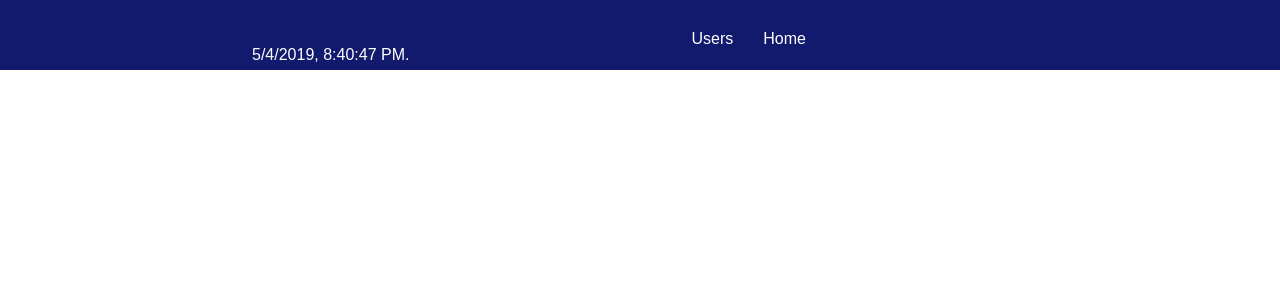
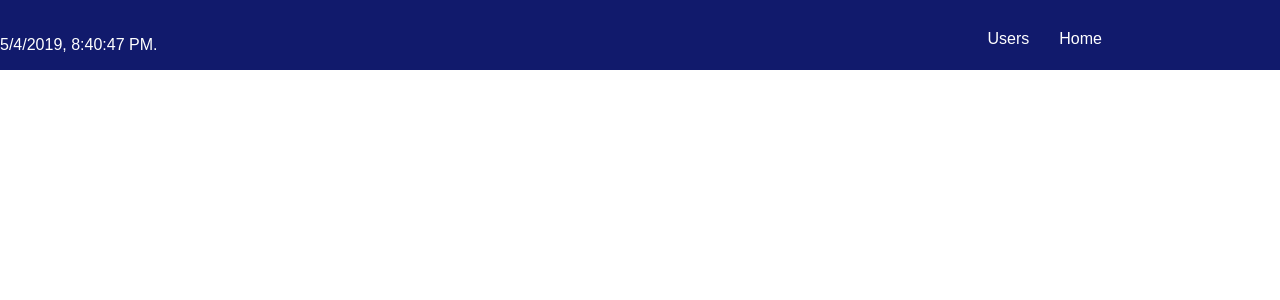
Before and after one commit to Manjukcthapa/cryptocoin, a React (Create React App) app: page / in a window 1280 px wide. Shown: the top 300 px of the page. Built offline with nearby package versions, Linux system fonts and the light colour scheme; no server answers.

Commit message:
change some style

```diff
--- a/src/App.css
+++ b/src/App.css
@@ -54,7 +54,8 @@ nav{
     display:flex;
     flex-direction: row;
     text-align: center;
-    justify-content: space-evenly;
+    justify-content: flex-start;
+
     background:#111A6C;
     color:white;
     height:70px;
@@ -62,7 +63,7 @@ nav{
 
 }
 
-.navlink {
+.navlink1 {
   color:white;
   text-decoration: none;
   margin-left: 30px;
@@ -70,3 +71,15 @@ nav{
 
 
 }
+
+.navlink{
+  color:white;
+  text-decoration: none;
+  margin-top: 20px;
+
+}
+
+.navlink2{
+  margin-left: 800px;
+  margin-top: 30px;
+}
--- a/src/App.js
+++ b/src/App.js
@@ -77,11 +77,9 @@ class App extends Component {
             <div className="navlink">
             <Clock/>
             </div>
-            <div className="navlink">
-              <NavLink className="navlink" to="/signup">Users</NavLink>
-              <NavLink className="navlink" to="/Home">Home</NavLink>
-            </div>
-            <div className="navlink">
+            <div className="navlink navlink2">
+              <NavLink className="navlink1" to="/signup">Users</NavLink>
+              <NavLink className="navlink1" to="/Home">Home</NavLink>
             </div>
           </nav>
 
```
